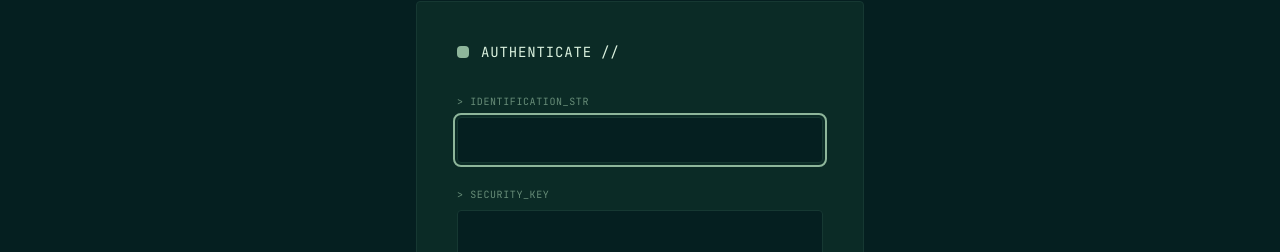
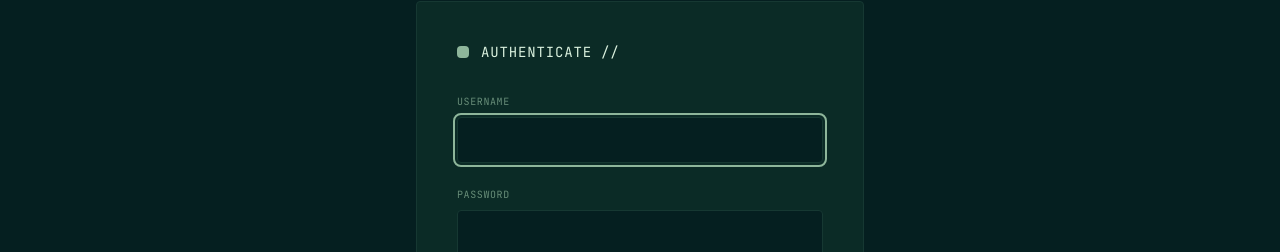
Before and after one commit to Ilyan321/portfolio-v2, a Next.js app: page /admin/login in a window 1280 px wide. Shown: the part 184-436 px from the top of the page. Built offline with nearby package versions, Linux system fonts and the light colour scheme.

Commit message:
refactor(auth): update login field label from Identification_Str to Username

```diff
--- a/app/admin/login/page.tsx
+++ b/app/admin/login/page.tsx
@@ -57,7 +57,7 @@ export default function LoginPage() {
         <form onSubmit={handleLogin} className="space-y-6">
           <div className="space-y-2">
             <label className="font-mono-label block text-[10px] uppercase tracking-widest" style={{ color: "var(--muted)" }}>
-              &gt; Identification_Str
+              Username
             </label>
             <input
               type="text"
@@ -72,7 +72,7 @@ export default function LoginPage() {
 
           <div className="space-y-2">
             <label className="font-mono-label block text-[10px] uppercase tracking-widest" style={{ color: "var(--muted)" }}>
-              &gt; Security_Key
+              Password
             </label>
             <input
               type="password"
```
